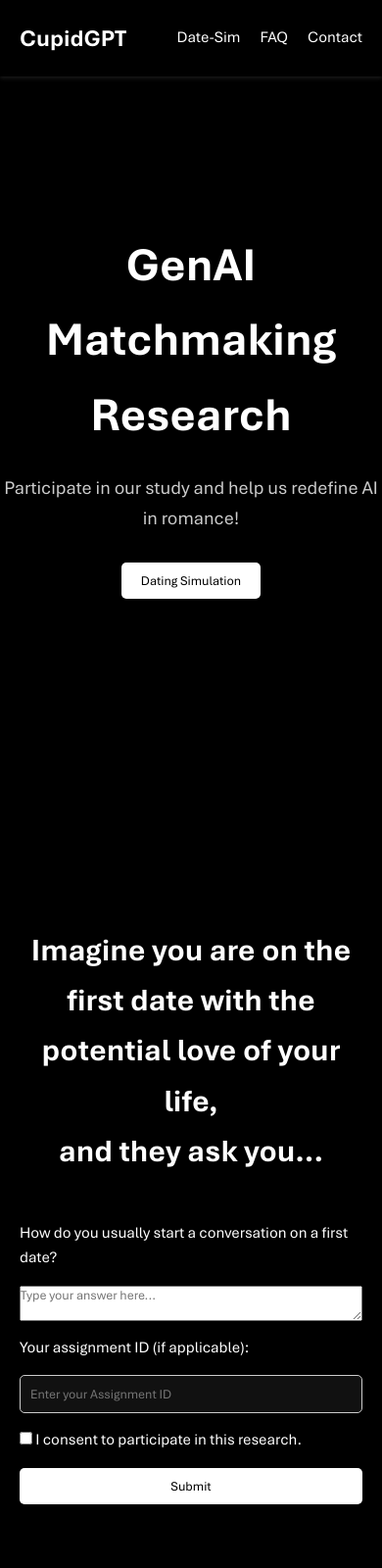
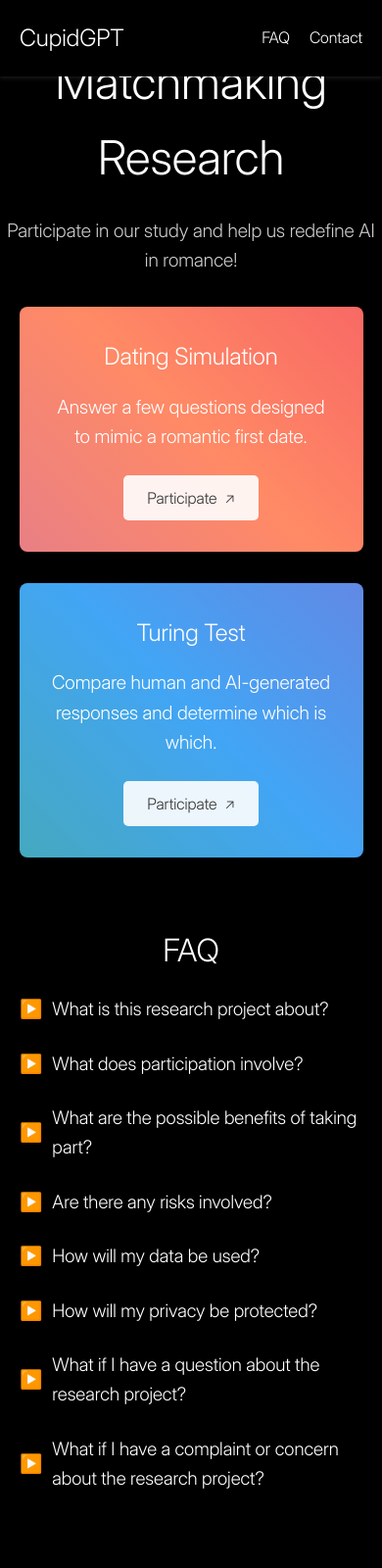
Before and after one commit to chillaah/cupidgpt, a website: page index.html in a window 390 px wide. Shown: the top 1600 px of the page at 98% size. Drawn offline with Linux system fonts and the light colour scheme.

Commit message:
simulation + turing + styling
added dating simulation page, turing test page, better styling, and page navigation

```diff
--- a/index.html
+++ b/index.html
@@ -3,15 +3,15 @@
 <head>
   <meta charset="UTF-8">
   <meta name="viewport" content="width=device-width, initial-scale=1.0">
-  <title>CupidGPT | AI Matchmaking Redefined</title>
+  <title>CupidGPT</title>
   <link rel="stylesheet" href="styles.css">
+  <link rel="icon" type="image/x-icon" href="openai.ico">
 </head>
 <body>
   <header>
     <nav>
       <div class="logo">CupidGPT</div>
       <ul class="nav-links">
-        <li><a href="#survey">Date-Sim</a></li>
         <li><a href="#faq">FAQ</a></li>
         <li><a href="#contact">Contact</a></li>
       </ul>
@@ -22,86 +22,118 @@
     <!-- Hero section -->
     <section id="hero" class="hero">
       <div class="hero-content">
-        <h1>GenAI Matchmaking Research</h1>
+        <h1>Generative AI Matchmaking Research</h1>
         <p>Participate in our study and help us redefine AI in romance!</p>
-        <button onclick="scrollToSection('survey')">Dating Simulation</button>
+
+        <!-- Card Layout -->
+        <div class="survey-cards">
+
+          <!-- Dating Simulation Card -->
+          <div class="survey-card dating-simulation">
+            <h3>Dating Simulation</h3>
+            <p>Answer a few questions designed to mimic a romantic first date.</p>
+            <button onclick="window.open('simulation.html', '_blank')">
+              Participate <span class="new-tab-arrow">↗</span>
+            </button>
+          </div>
+
+          <!-- Turing Test Card -->
+          <div class="survey-card turing-test">
+            <h3>Turing Test</h3>
+            <p>Compare human and AI-generated responses and determine which is which.</p>
+            <button onclick="window.open('turing.html', '_blank')">
+              Participate <span class="new-tab-arrow">↗</span>
+            </button>
+          </div>
+        </div>
       </div>
     </section>
-
-    <!-- Survey section -->
-    <section id="survey" class="content-section">
-      <div class="container">
-        <h2>Imagine you are on the first date with the potential love of your life,<br>and they ask you...</h2>
-        &nbsp;
-        <form id="surveyForm" onsubmit="submitSurvey(event)">
-          <label for="answer">How do you usually start a conversation on a first date?</label>
-          <textarea type="text" name="answer" id="answer" placeholder="Type your answer here..." required></textarea>
-
-          <label for="assignmentId">Your assignment ID (if applicable):</label>
-          <input type="text" name="assignment_id" id="assignmentId" placeholder="Enter your Assignment ID" required>
-
-          <label>
-            <input type="checkbox" id="consentCheckbox" required>
-            I consent to participate in this research.
-          </label>
-
-          <button type="submit">Submit</button>
-        </form>
-      </div>
-    </section>
+  </main>
 
     <!-- FAQ section -->
     <section id="faq" class="content-section">
       <div class="container">
         <h2>FAQ</h2>
         <div class="faq-item">
-          <h3>Why is the study being conducted?</h3>
+          <h3 onclick="toggleAnswer(this)">
+            <span class="arrow">▶️</span> What is this research project about?
+          </h3>
+          <div class="faq-answer">
             This research project is being undertaken as part of a study by Dr. Alan Woodley and Chiran Walisundara.<br>
             Imagine you are on a TV dating show. You stand on one side of a curtain and ask possible suitors some questions.<br>
             After hearing their answers, you have to choose which suitor you'd like to go on a date with.<br>
             However, one of the suitors is an AI machine. Do you think you could tell the difference?<br>
             The purpose of this project is to see how many people can distinguish between a human and a machine.
           </div>
+        </div>
         &nbsp;
         <div class="faq-item">
-          <h3>What does participation involve?</h3>
+          <h3 onclick="toggleAnswer(this)">
+            <span class="arrow">▶️</span> What does participation involve?
+          </h3>
+          <div class="faq-answer">
             There are two ways to participate:<br>
             1. Answer typical ‘first-date’ type questions, like “Describe your idea of a perfect date.”<br>
             2. Read two prepared answers for a single question and compare them. Decide which answer is the most romantic or fun and identify which was written by a human or AI.<br>
             Your participation is entirely voluntary. You can withdraw at any time without penalty.
           </div>
+        </div>
         &nbsp;
         <div class="faq-item">
-          <h3>What are the possible benefits for me if I take part?</h3>
+          <h3 onclick="toggleAnswer(this)">
+            <span class="arrow">▶️</span> What are the possible benefits of taking part?
+          </h3>
+          <div class="faq-answer">
             This research is unlikely to benefit you directly.<br>
             However, it may benefit society by highlighting if people are susceptible to romance scams.
           </div>
-        &nbsp;
-        <div class="faq-item">
-          <h3>What are the possible risks for me if I take part?</h3>
-          There are no risks beyond normal day-to-day living associated with this project.
         </div>
         &nbsp;
         <div class="faq-item">
-          <h3>What about privacy and confidentiality?</h3>
+          <h3 onclick="toggleAnswer(this)">
+            <span class="arrow">▶️</span> Are there any risks involved?
+          </h3>
+          <div class="faq-answer">
+            There are no risks beyond normal day-to-day living associated with this project.
+          </div>
+        </div>
+        &nbsp;
+        <div class="faq-item">
+          <h3 onclick="toggleAnswer(this)">
+            <span class="arrow">▶️</span> How will my data be used?
+          </h3>
+          <div class="faq-answer">
             The research team will record your gender and age bracket. Personal identifying information will not be collected.<br>
             Data will be securely stored as per QUT policies and kept for a minimum of 5 years.
           </div>
-        &nbsp;
-        <div class="faq-item">
-          <h3>How do I give my consent to participate?</h3>
-          Indicate your consent by ticking the checkbox on the form.
         </div>
         &nbsp;
         <div class="faq-item">
-          <h3>What if I have questions about the research project?</h3>
-          Contact Alan Woodley at <a href="mailto:a.woodley@qut.edu.au">a.woodley@qut.edu.au</a>.
+          <h3 onclick="toggleAnswer(this)">
+            <span class="arrow">▶️</span> How will my privacy be protected?
+          </h3>
+          <div class="faq-answer">
+            Indicate your consent by ticking the checkbox on the form.
+          </div>
         </div>
         &nbsp;
         <div class="faq-item">
-          <h3>What if I have a concern or complaint regarding the conduct of the research project?</h3>
+          <h3 onclick="toggleAnswer(this)">
+            <span class="arrow">▶️</span> What if I have a question about the research project?
+          </h3>
+          <div class="faq-answer">
+            Contact Alan Woodley at <a href="mailto:a.woodley@qut.edu.au">a.woodley@qut.edu.au</a>.
+          </div>
+        </div>
+        &nbsp;
+        <div class="faq-item">
+          <h3 onclick="toggleAnswer(this)">
+            <span class="arrow">▶️</span> What if I have a complaint or concern about the research project?
+          </h3>
+          <div class="faq-answer">
             QUT is committed to ethical research.<br>
             If you have concerns, contact the QUT Research Ethics Advisory Team at <a href="tel:+61731385123">+(61)731385123</a> or <a href="mailto:humanethics@qut.edu.au">humanethics@qut.edu.au</a>.
+          </div>
         </div>
       </div>
     </section>
@@ -109,7 +141,7 @@
     <!-- Contact section -->
     <section id="contact" class="content-section">
       <div class="container">
-        <h2>Research Team</h2>
+        <h2>Contact</h2>
         <div class="faq-item">
           <h3>Principal Researcher:</h3>
           Alan Woodley<br>
@@ -132,7 +164,7 @@
 
   <footer>
     <div class="container">
-      <p>&copy; cupidgpt 2024</p>
+      <p>&copy; CupidGPT 2024</p>
     </div>
   </footer>
 
--- a/script.js
+++ b/script.js
@@ -54,3 +54,16 @@ function scrollToSection(sectionId) {
 document.querySelector('button').addEventListener('click', function () {
   scrollToSection('survey'); // Scroll to the survey section
 });
+
+function toggleAnswer(header) {
+  const answer = header.nextElementSibling; // The answer div directly after the header
+  const arrow = header.querySelector(".arrow"); // The arrow span within the header
+
+  const isVisible = answer.style.display === 'block';
+
+  // Toggle answer visibility
+  answer.style.display = isVisible ? 'none' : 'block';
+
+  // Rotate arrow direction
+  arrow.innerHTML = isVisible ? '▶️' : '🔽'; // Right arrow (▶) or Down arrow (▼)
+}
--- a/styles.css
+++ b/styles.css
@@ -8,14 +8,14 @@
 
 @font-face {
   font-family: 'Aptos';
-  src: url('fonts/Aptos.ttf') format('truetype');
+  src: url('fonts/InterDisplay-Light.ttf') format('truetype');
   font-weight: 400;
   font-style: normal;
 }
 
 @font-face {
   font-family: 'Aptos';
-  src: url('fonts/Aptos-Bold.ttf') format('truetype');
+  src: url('fonts/InterDisplay-Light.ttf') format('truetype');
   font-weight: 700;
   font-style: normal;
 }
@@ -222,3 +222,150 @@ a:hover {
   text-decoration: underline;
   color: #87CEFA; /* Slightly darker light blue on hover */
 }
+
+.faq-answer {
+  display: none; /* Initially hide the answers */
+  margin-top: 10px;
+  font-size: 1em;
+  color: #FFF;
+}
+
+.faq-item h3 {
+  cursor: pointer; /* Change cursor to pointer to indicate it's clickable */
+  user-select: none;
+  display: flex;
+  align-items: center;
+}
+
+.faq-item .arrow {
+  margin-right: 10px;
+  transition: transform 0.3s ease; /* Smooth rotation animation */
+}
+
+.faq-item h3:hover {
+  color: #007BFF; /* Optional: Add a hover effect */
+}
+
+/* Styling for card layout */
+.survey-cards {
+  display: flex;
+  justify-content: center;
+  gap: 2rem;
+  margin-top: 2rem;
+}
+
+.survey-card {
+  position: relative;
+  overflow: hidden;
+  border-radius: 8px;
+  box-shadow: 0 4px 12px rgba(0, 0, 0, 0.1);
+  text-align: center;
+  padding: 2rem;
+  height: 300px;
+  width: 350px;
+  color: white;
+  transition: transform 0.3s ease, box-shadow 0.3s ease;
+  z-index: 1;
+}
+
+.survey-card.dating-simulation::before {
+  content: "";
+  position: absolute;
+  top: 0;
+  left: 0;
+  width: 200%;
+  height: 200%;
+  background: linear-gradient(45deg, #ff80ab, #f06292, #ba68c8, #ff8a65, #e91e63, #ff80ab);
+  background-size: 400% 400%;
+  z-index: -1;
+  animation: gradientShiftPink 8s infinite linear;
+}
+
+.survey-card.turing-test::before {
+  content: "";
+  position: absolute;
+  top: 0;
+  left: 0;
+  width: 200%;
+  height: 200%;
+  background: linear-gradient(45deg, #ff6f61, #ffcc00, #4caf50, #42a5f5, #ab47bc, #ff6f61);
+  background-size: 400% 400%;
+  z-index: -1;
+  animation: gradientShift 8s infinite linear;
+}
+
+.survey-card:hover {
+  transform: translateY(-5px);
+  box-shadow: 0 6px 18px rgba(0, 0, 0, 0.15);
+}
+
+.survey-card h3 {
+  margin-bottom: 1rem;
+  font-size: 1.5rem;
+  color: white;
+}
+
+.survey-card p {
+  margin-bottom: 1.5rem;
+  color: white;
+}
+
+.survey-card button {
+  display: inline-flex;
+  align-items: center;
+  padding: 0.8rem 1.5rem;
+  border: none;
+  border-radius: 5px;
+  background-color: rgba(255, 255, 255, 0.9);
+  color: #333;
+  font-size: 1rem;
+  cursor: pointer;
+  transition: background-color 0.3s ease, color 0.3s ease;
+}
+
+.survey-card button:hover {
+  background-color: rgba(255, 255, 255, 0.7);
+  color: #000;
+}
+
+.survey-card button .new-tab-arrow {
+  margin-left: 0.5rem;
+  font-size: 0.9rem;
+}
+
+/* Gradient animations */
+@keyframes gradientShift {
+  0% {
+    background-position: 0% 50%;
+  }
+  50% {
+    background-position: 100% 50%;
+  }
+  100% {
+    background-position: 0% 50%;
+  }
+}
+
+@keyframes gradientShiftPink {
+  0% {
+    background-position: 0% 50%;
+  }
+  50% {
+    background-position: 100% 50%;
+  }
+  100% {
+    background-position: 0% 50%;
+  }
+}
+
+@media (max-width: 768px) {
+  .survey-cards {
+    flex-direction: column;
+    align-items: center;
+  }
+
+  .survey-card {
+    width: 90%;
+    height: auto;
+  }
+}
```
Also changed, not shown: simulation.html (added, +33 -0 lines), turing.html (added, +33 -0 lines), fonts/InterDisplay-Light.ttf (added), fonts/InterDisplay-Thin.ttf (added), openai.ico (added). Lines whose indentation alone changed are shown as unchanged.
